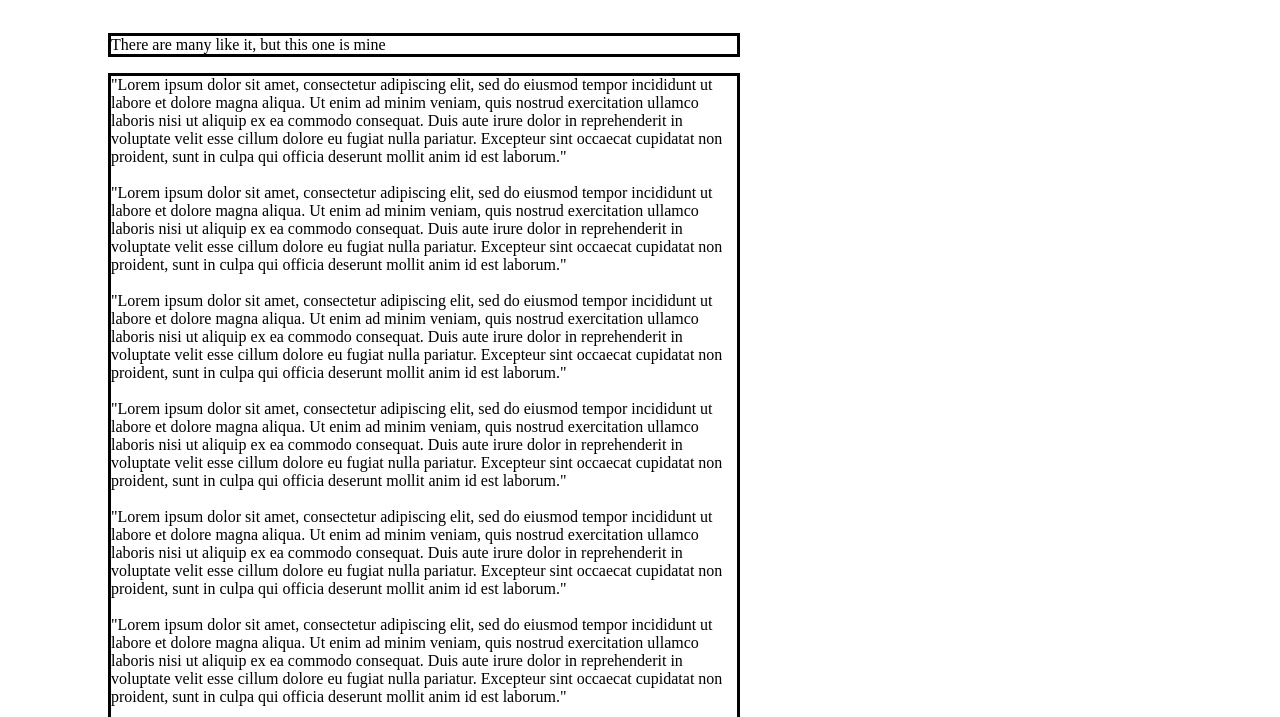
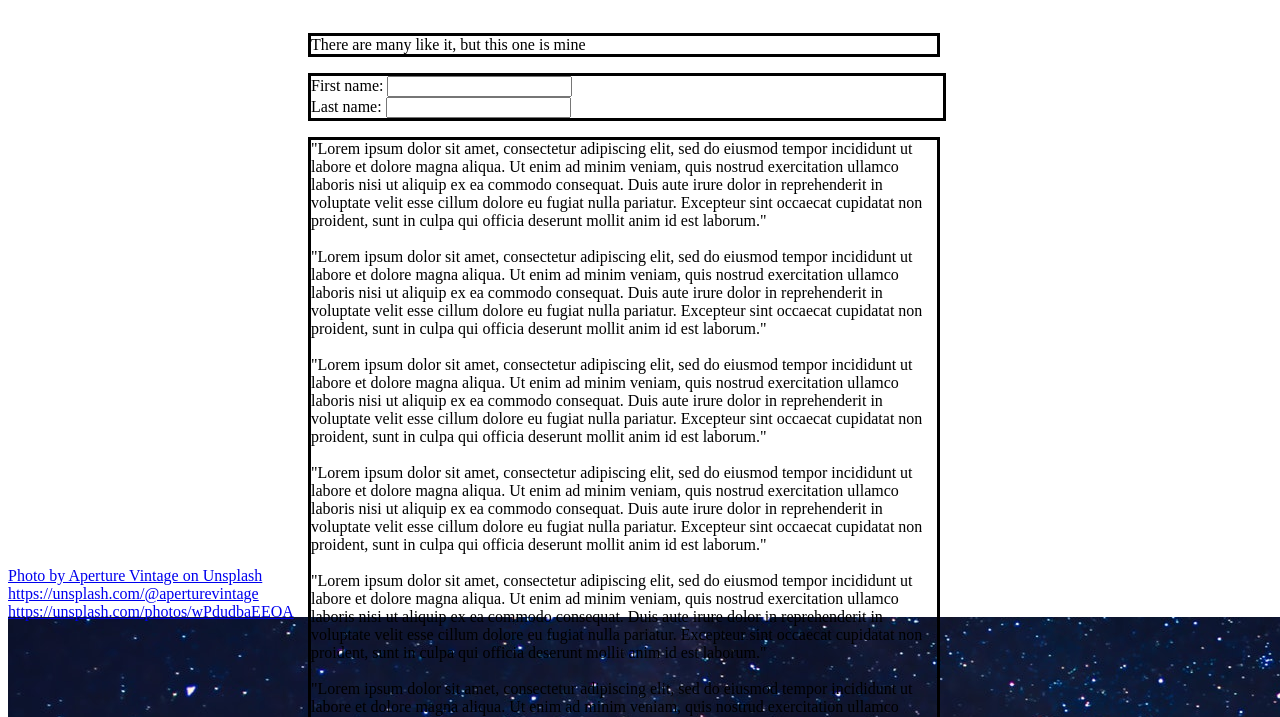
Before and after one commit to RobertKalnins/practice-space, a plain HTML site: page index.html in a window 1280 px wide. Shown: the part 83-800 px from the top of the page. Drawn offline with Linux system fonts and the light colour scheme.

Commit message:
Add bottom image, add input form

```diff
--- a/index.html
+++ b/index.html
@@ -12,6 +12,12 @@
     <div>
       <p>There are many like it, but this one is mine</p>
     </div>
+    <form>
+      First name:
+      <input type="text" name="firstname"><br>
+      Last name:
+      <input type="text" name="lastname"><br>
+    </form>
     <div>
       <p class="sample-text">
         "Lorem ipsum dolor sit amet, consectetur adipiscing elit, sed
@@ -77,7 +83,7 @@
          irure dolor in reprehenderit in voluptate velit esse cillum
          dolore eu fugiat nulla pariatur. Excepteur sint occaecat
          cupidatat non proident, sunt in culpa qui officia deserunt
-         mollit anim id est laborum."<br>
+         mollit anim id est laborum."<br><br>
         "Lorem ipsum dolor sit amet, consectetur adipiscing elit, sed
         do eiusmod tempor incididunt ut labore et dolore magna aliqua.
          Ut enim ad minim veniam, quis nostrud exercitation ullamco
@@ -85,7 +91,7 @@
          irure dolor in reprehenderit in voluptate velit esse cillum
          dolore eu fugiat nulla pariatur. Excepteur sint occaecat
          cupidatat non proident, sunt in culpa qui officia deserunt
-         mollit anim id est laborum."<br>
+         mollit anim id est laborum."<br><br>
         "Lorem ipsum dolor sit amet, consectetur adipiscing elit, sed
         do eiusmod tempor incididunt ut labore et dolore magna aliqua.
          Ut enim ad minim veniam, quis nostrud exercitation ullamco
@@ -93,7 +99,7 @@
          irure dolor in reprehenderit in voluptate velit esse cillum
          dolore eu fugiat nulla pariatur. Excepteur sint occaecat
          cupidatat non proident, sunt in culpa qui officia deserunt
-         mollit anim id est laborum."<br>
+         mollit anim id est laborum."<br><br>
         "Lorem ipsum dolor sit amet, consectetur adipiscing elit, sed
         do eiusmod tempor incididunt ut labore et dolore magna aliqua.
          Ut enim ad minim veniam, quis nostrud exercitation ullamco
@@ -101,7 +107,7 @@
          irure dolor in reprehenderit in voluptate velit esse cillum
          dolore eu fugiat nulla pariatur. Excepteur sint occaecat
          cupidatat non proident, sunt in culpa qui officia deserunt
-         mollit anim id est laborum."<br>
+         mollit anim id est laborum."<br><br>
         "Lorem ipsum dolor sit amet, consectetur adipiscing elit, sed
         do eiusmod tempor incididunt ut labore et dolore magna aliqua.
          Ut enim ad minim veniam, quis nostrud exercitation ullamco
@@ -109,7 +115,7 @@
          irure dolor in reprehenderit in voluptate velit esse cillum
          dolore eu fugiat nulla pariatur. Excepteur sint occaecat
          cupidatat non proident, sunt in culpa qui officia deserunt
-         mollit anim id est laborum."<br>
+         mollit anim id est laborum."<br><br>
         "Lorem ipsum dolor sit amet, consectetur adipiscing elit, sed
         do eiusmod tempor incididunt ut labore et dolore magna aliqua.
          Ut enim ad minim veniam, quis nostrud exercitation ullamco
@@ -117,7 +123,7 @@
          irure dolor in reprehenderit in voluptate velit esse cillum
          dolore eu fugiat nulla pariatur. Excepteur sint occaecat
          cupidatat non proident, sunt in culpa qui officia deserunt
-         mollit anim id est laborum."<br>
+         mollit anim id est laborum."<br><br>
         "Lorem ipsum dolor sit amet, consectetur adipiscing elit, sed
         do eiusmod tempor incididunt ut labore et dolore magna aliqua.
          Ut enim ad minim veniam, quis nostrud exercitation ullamco
@@ -125,8 +131,21 @@
          irure dolor in reprehenderit in voluptate velit esse cillum
          dolore eu fugiat nulla pariatur. Excepteur sint occaecat
          cupidatat non proident, sunt in culpa qui officia deserunt
-         mollit anim id est laborum."<br>
+         mollit anim id est laborum."<br><br>
       </p>
+    </div>
+    <a class="credit" href="https://unsplash.com/photos/wPdudbaEEOA">
+      Photo by Aperture Vintage on Unsplash
+      https://unsplash.com/@aperturevintage
+      https://unsplash.com/photos/wPdudbaEEOA
+    </a>
+    <div class="bottom-background">
+      <img src="background-stars.jpeg" alt="Italian Trulli">
     </div>
   </body>
 </html>
+
+<!--
+  Learn what the following code is and remake it in my own image V
+  <a style="background-color:black;color:white;text-decoration:none;padding:4px 6px;font-family:-apple-system, BlinkMacSystemFont, &quot;San Francisco&quot;, &quot;Helvetica Neue&quot;, Helvetica, Ubuntu, Roboto, Noto, &quot;Segoe UI&quot;, Arial, sans-serif;font-size:12px;font-weight:bold;line-height:1.2;display:inline-block;border-radius:3px" href="https://unsplash.com/@aperturevintage?utm_medium=referral&amp;utm_campaign=photographer-credit&amp;utm_content=creditBadge" target="_blank" rel="noopener noreferrer" title="Download free do whatever you want high-resolution photos from Aperture Vintage"><span style="display:inline-block;padding:2px 3px"><svg xmlns="http://www.w3.org/2000/svg" style="height:12px;width:auto;position:relative;vertical-align:middle;top:-2px;fill:white" viewBox="0 0 32 32"><title>unsplash-logo</title><path d="M10 9V0h12v9H10zm12 5h10v18H0V14h10v9h12v-9z"></path></svg></span><span style="display:inline-block;padding:2px 3px">Aperture Vintage</span></a>
+-->
--- a/styles.css
+++ b/styles.css
@@ -1,3 +1,15 @@
+form {
+    box-sizing: content-box;
+    width: 50%;
+    position: relative;
+    top: 100px;
+    left: 300px;
+    border-style: solid;
+    border-width: 3px;
+    border-color: black;
+    color: black;
+}
+
 div {
     box-sizing: content-box;
     width: 50%;
@@ -13,13 +25,27 @@ div h1 {
 }
 div p {
     position: relative;
+    top: 100px;
+    left: 300px;
     border-style: solid;
     border-width: 3px;
     border-color: black;
-    top: 100px;
-    left: 100px;
     color: black;
 }
 .sample-text {
     font-weight: 100;
 }
+.credit {
+    position: fixed;
+    bottom: 0;
+    height: 150px;
+    width: 400px;
+    z-index: 100;
+}
+.bottom-background {
+    position: fixed;
+    bottom: 0;
+    height: 100px;
+    width: 200px;
+    z-index: -500;
+}
```
Also changed, not shown: background-stars.jpeg (added).
